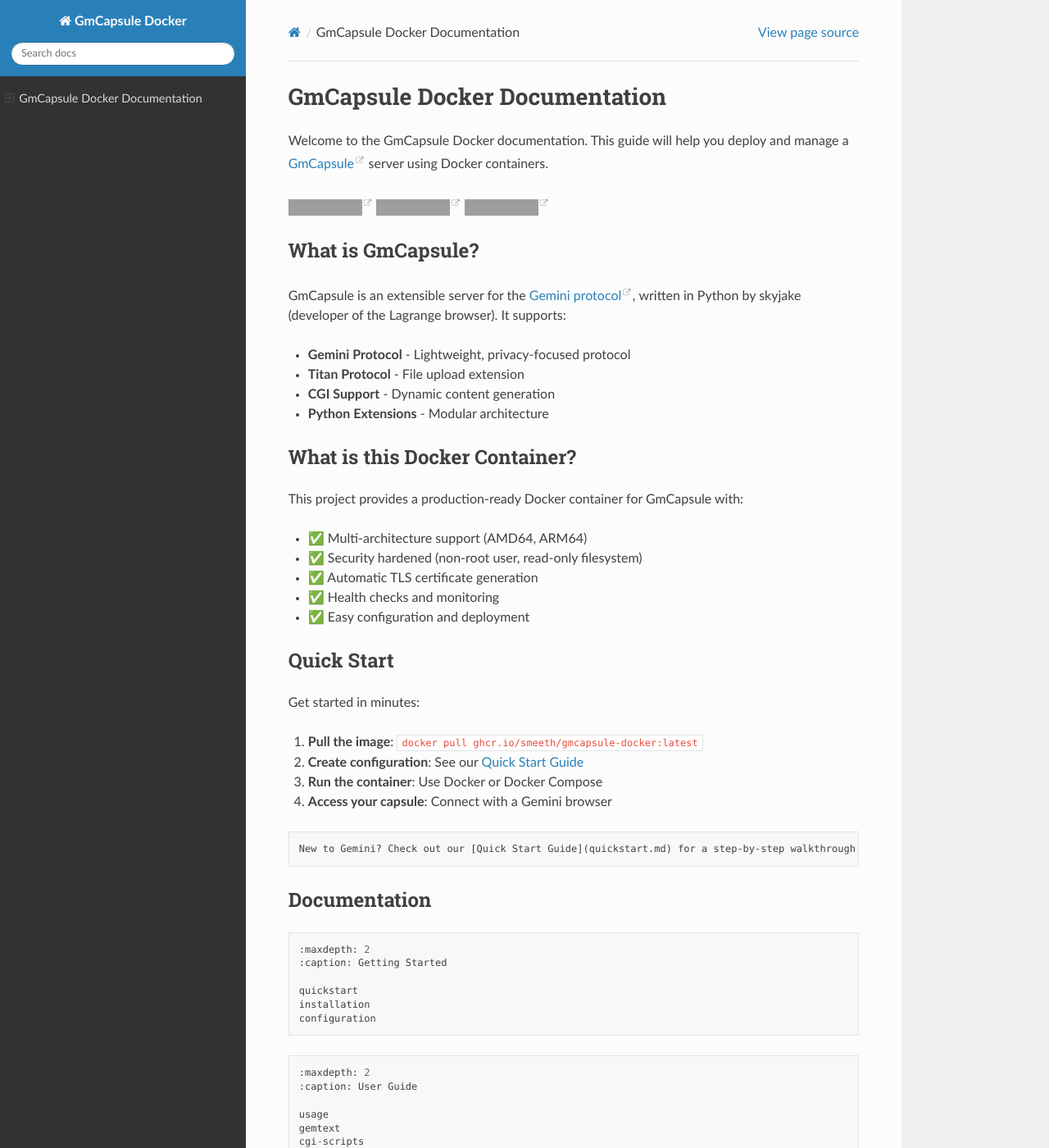
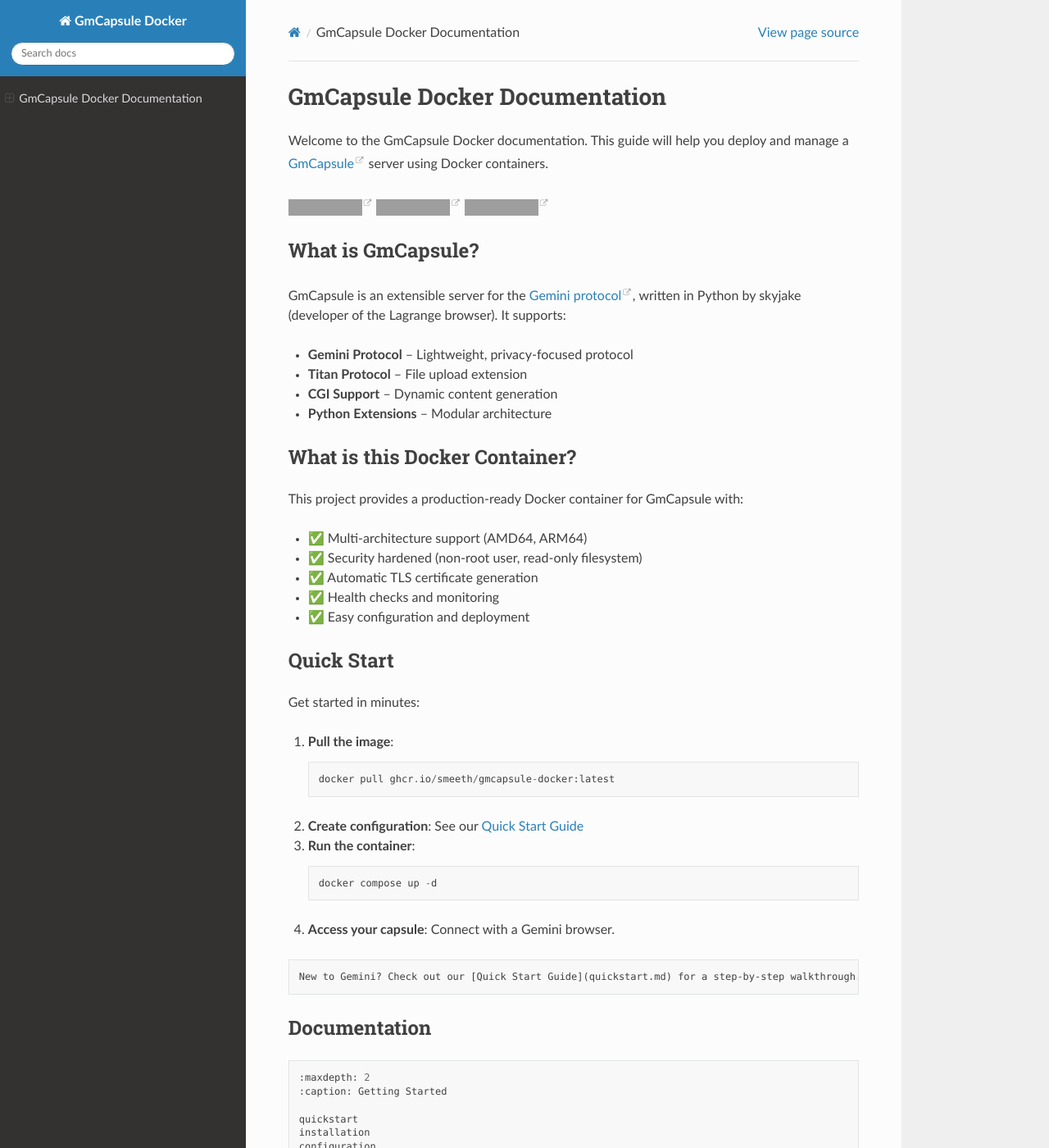
Before and after one commit to Smeeth/gmcapsule-Docker, a Sphinx documentation site: the page built from docs/source/index.md, in a window 1280 px wide and 1400 px high. Shown: the whole window at 82% size. Built offline with Sphinx 7.4.7 and the Read the Docs theme 3.1.0, drawn with Linux system fonts in a browser that asks for light colours; some of the changed text lies outside the part shown; grey boxes are pictures that could not be loaded.

Commit message:
Update index.md

````diff
--- a/docs/source/index.md
+++ b/docs/source/index.md
@@ -10,10 +10,10 @@
 
 GmCapsule is an extensible server for the [Gemini protocol](https://geminiprotocol.net/), written in Python by skyjake (developer of the Lagrange browser). It supports:
 
-- **Gemini Protocol** - Lightweight, privacy-focused protocol
-- **Titan Protocol** - File upload extension
-- **CGI Support** - Dynamic content generation
-- **Python Extensions** - Modular architecture
+- **Gemini Protocol** – Lightweight, privacy-focused protocol
+- **Titan Protocol** – File upload extension
+- **CGI Support** – Dynamic content generation
+- **Python Extensions** – Modular architecture
 
 ## What is this Docker Container?
 
@@ -29,10 +29,16 @@
 
 Get started in minutes:
 
-1. **Pull the image**: `docker pull ghcr.io/smeeth/gmcapsule-docker:latest`
+1. **Pull the image**:
+   ```
+   docker pull ghcr.io/smeeth/gmcapsule-docker:latest
+   ```
 2. **Create configuration**: See our [Quick Start Guide](quickstart.md)
-3. **Run the container**: Use Docker or Docker Compose
-4. **Access your capsule**: Connect with a Gemini browser
+3. **Run the container**:
+   ```
+   docker compose up -d
+   ```
+4. **Access your capsule**: Connect with a Gemini browser.
 
 ```
 New to Gemini? Check out our [Quick Start Guide](quickstart.md) for a step-by-step walkthrough.
@@ -124,13 +130,13 @@
 
 ## Project Links
 
-- 📦 [GitHub Repository](https://github.com/Smeeth/gmcapsule-Docker)
-- 🐳 [Docker Hub](https://hub.docker.com/r/smeeth/gmcapsule-docker)
-- 🌐 [GmCapsule Upstream](https://git.skyjake.fi/gemini/gmcapsule/)
-- 💬 [Report Issues](https://github.com/Smeeth/gmcapsule-Docker/issues)
+- [📦 GitHub Repository](https://github.com/Smeeth/gmcapsule-Docker)
+- [🐳 Docker Hub](https://hub.docker.com/r/smeeth/gmcapsule-docker)
+- [🌐 GmCapsule Upstream](https://git.skyjake.fi/gemini/gmcapsule/)
+- [💬 Report Issues](https://github.com/Smeeth/gmcapsule-Docker/issues)
 
 ## Indices and Tables
 
-* {ref}`genindex`
-* {ref}`modindex`
-* {ref}`search`
+- {ref}`genindex`
+- {ref}`modindex`
+- {ref}`search`
````
